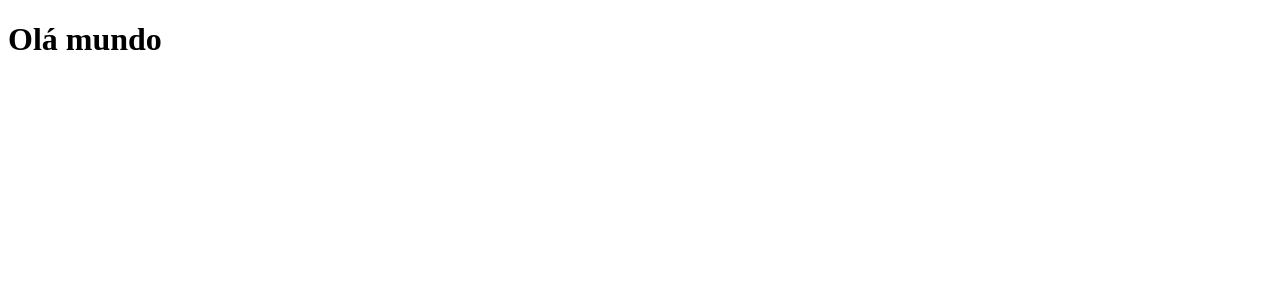
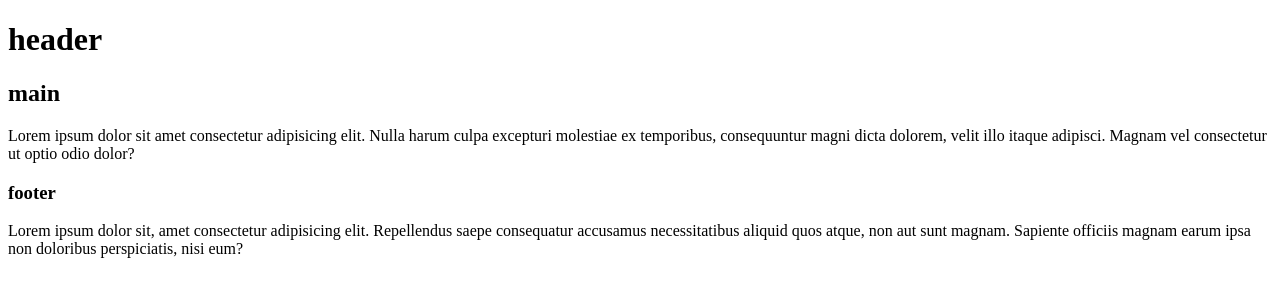
Before and after one commit to geisson/apps-para-treinar-javascript, a website: page index.html in a window 1280 px wide. Drawn offline with Linux system fonts and the light colour scheme.

```diff
--- a/index.html
+++ b/index.html
@@ -9,7 +9,22 @@
 </head>
 
 <body>
-  <h1>Olá mundo</h1>
+  <header>
+    <h1>header</h1>
+  </header>
+
+  <main>
+    <h2>main</h2>
+    <p>Lorem ipsum dolor sit amet consectetur adipisicing elit. Nulla harum culpa excepturi molestiae ex temporibus,
+      consequuntur magni dicta dolorem, velit illo itaque adipisci. Magnam vel consectetur ut optio odio dolor?</p>
+  </main>
+
+  <footer>
+    <h3>footer</h3>
+    <p>Lorem ipsum dolor sit, amet consectetur adipisicing elit. Repellendus saepe consequatur accusamus necessitatibus
+      aliquid quos atque, non aut sunt magnam. Sapiente officiis magnam earum ipsa non doloribus perspiciatis, nisi eum?
+    </p>
+  </footer>
 </body>
 
 </html>
```
Also changed, not shown: package.json (added, +28 -0 lines), .eslintrc.js (added), app.js (added), 2 other files.
